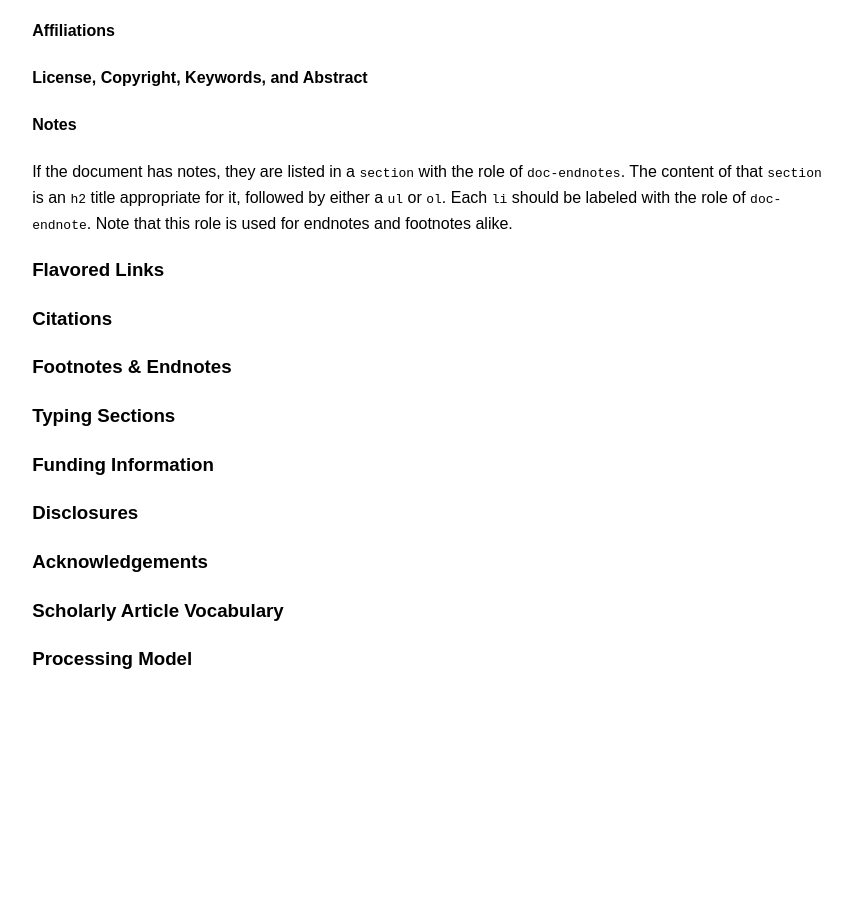
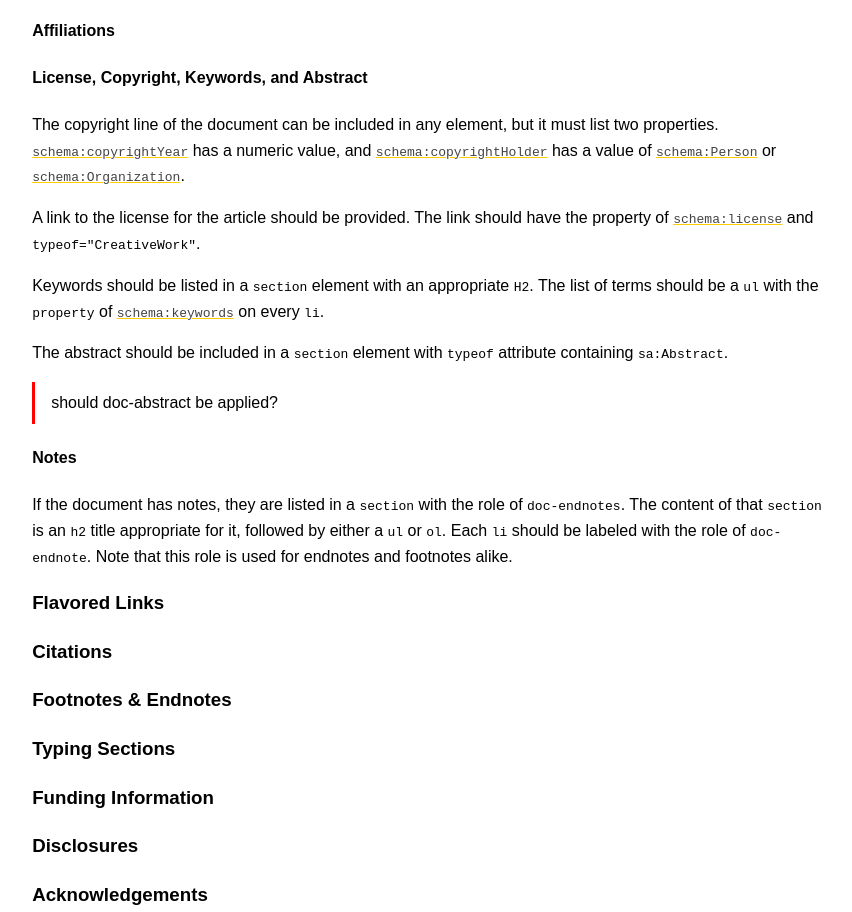
Before and after one commit to w3c/scholarly-html, a website: page index.html in a window 1280 px wide. Shown: the part 7002-7914 px from the top of the page, without its empty margins (211-1063 px from the left). Before the commit the page ends 7695 px from the top, so only its background shows below. Drawn offline with Linux system fonts and the light colour scheme.

Commit message:
footnotes, abs, copyright, etc

```diff
--- a/index.html
+++ b/index.html
@@ -425,7 +425,12 @@ If <code>figure</code> is a <code>typeof="schema:SoftwareSourceCode"</code>, it
         </section>
         <section id="abstract-etc">
           <h4>License, Copyright, Keywords, and Abstract</h4>
-          <p>
+          <p>The copyright line of the document can be included in any element, but it must list two properties. <a>schema:copyrightYear</a> has a numeric value, and <a>schema:copyrightHolder</a> has a value of <a>schema:Person</a> or <a>schema:Organization</a>.  </p>
+          <p>A link to the license for the article should be provided. The link should have the property of <a>schema:license</a> and <code>typeof="CreativeWork"</code>. </p>
+          <!-- insert simple license example to CC?-->
+          <p>Keywords should be listed in a <code>section</code> element with an appropriate <code>H2</code>. The list of terms should be a <code>ul</code> with the <code>property</code> of <a>schema:keywords</a> on every <code>li</code>.</p>
+          <p>The abstract should be included in a <code>section</code> element with <code>typeof</code> attribute containing <code>sa:Abstract</code>.
+            <p class="issue"> should doc-abstract be applied?</p>
 
           </p>
         </section>
```
